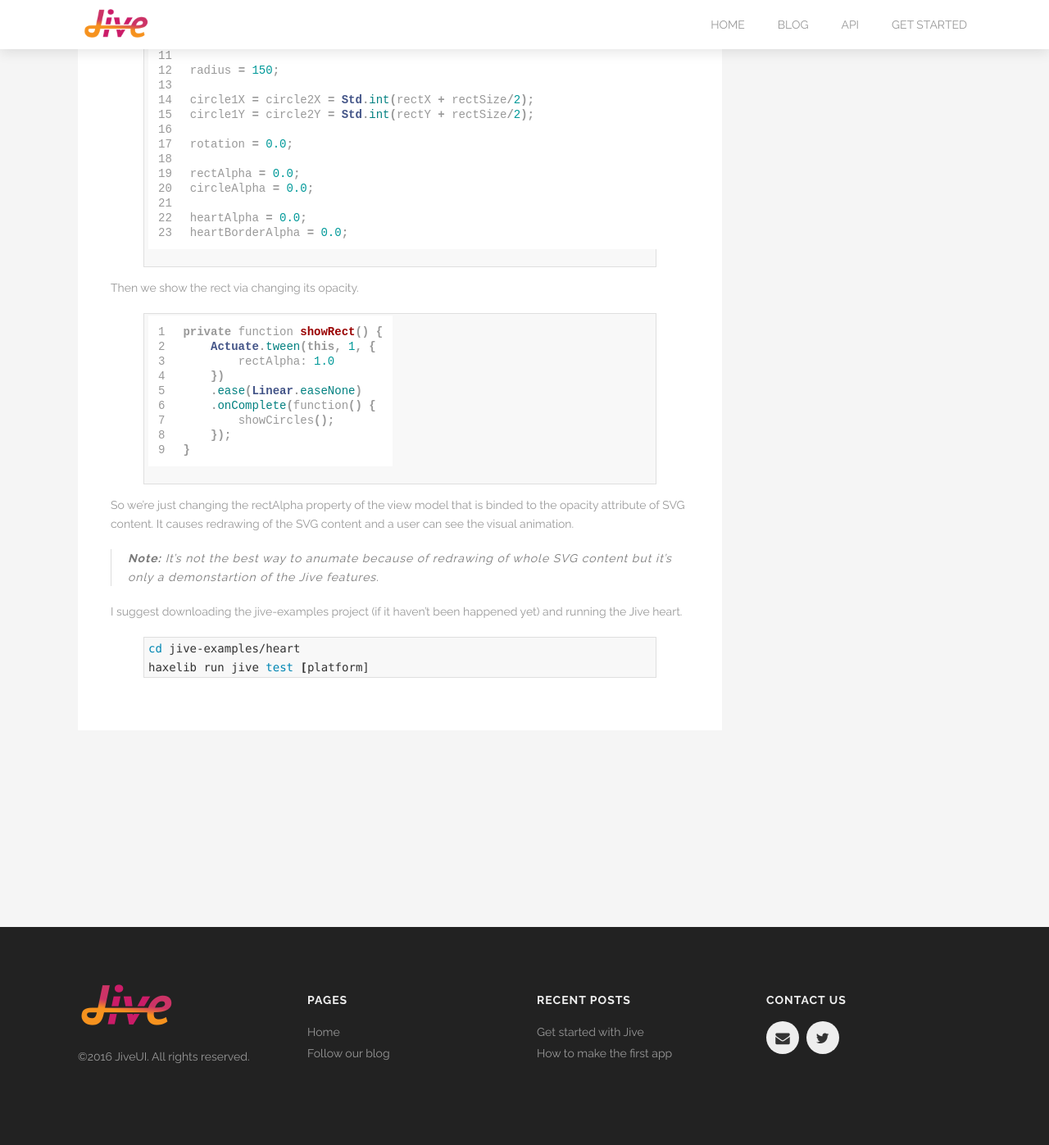
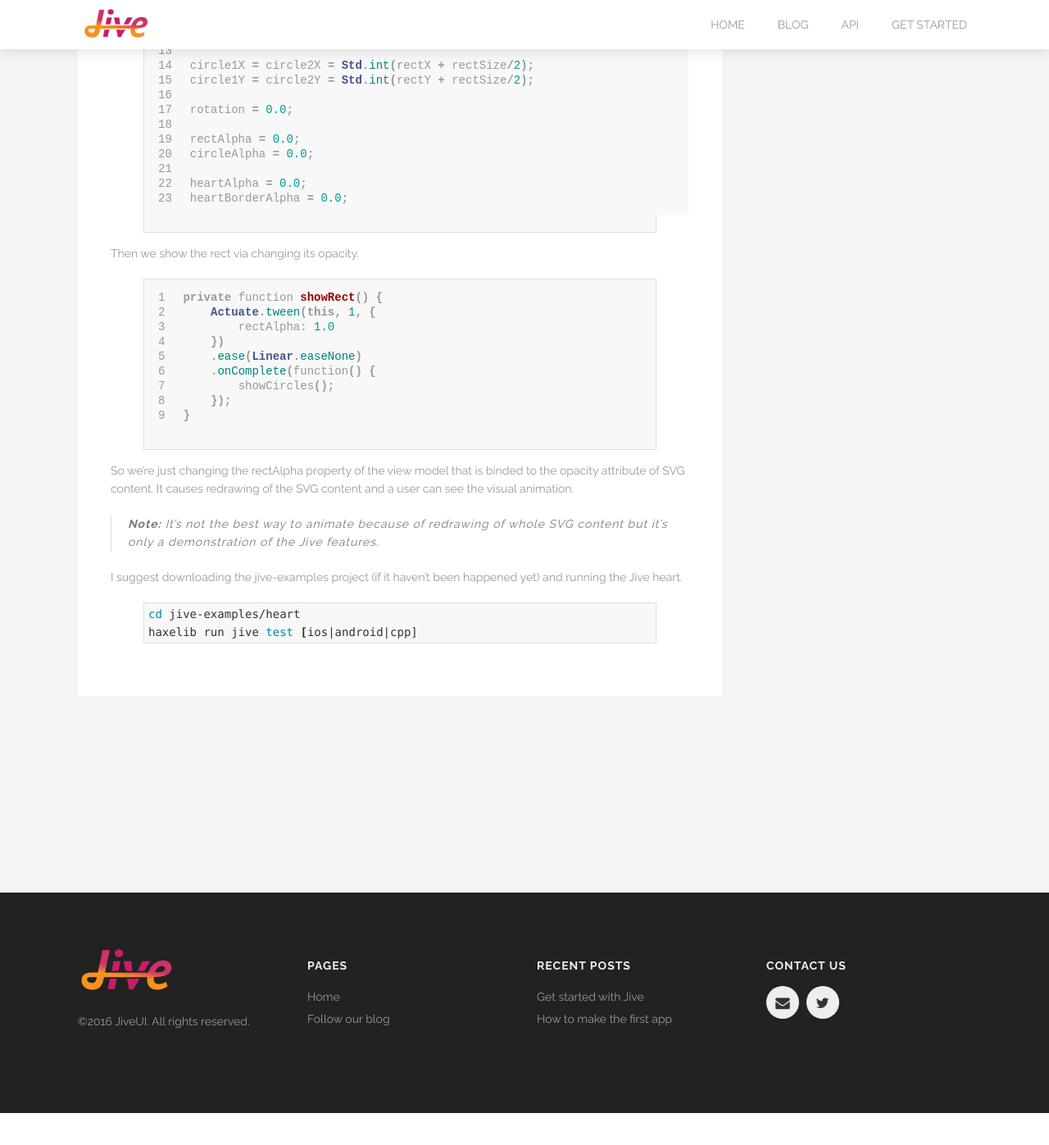
Before and after one commit to jiveui/jiveui.github.io, a Jekyll site: the page built from _posts/2016-05-21-heart.markdown, in a window 1280 px wide and 1400 px high, scrolled down 6698 px. Shown: the top 1397 px of the window at 82% size. Built offline with Jekyll 4.4.1, drawn with Linux system fonts in a browser that asks for light colours; comment, search, counter and statistics services are not loaded; after the commit the page ends 8056 px from its top, so only the background shows below that; some of the changed text lies outside the part shown.

Commit message:
Small changes to posts; Background for the code table.

```diff
--- a/_posts/2016-05-21-heart.markdown
+++ b/_posts/2016-05-21-heart.markdown
@@ -21,10 +21,8 @@ Download the source code from [jive-examples github repository](https://github.c
 The app can be run using the command line below.
 
 {% highlight bash %}
-haxelib run jive test [platform]
+haxelib run jive test [ios|android|cpp]
 {% endhighlight %}
-
-If it's not enough let's go together deeper.
 
 #### Project structure
 
@@ -307,11 +305,11 @@ private function showRect() {
 So we're just changing the rectAlpha property of the view model that is binded to the opacity attribute of SVG content.
 It causes redrawing of the SVG content and a user can see the visual animation.
 
-> **Note:** It's not the best way to anumate because of redrawing of whole SVG content but it's only a demonstartion of the Jive features.
+> **Note:** It's not the best way to animate because of redrawing of whole SVG content but it's only a demonstration of the Jive features.
 
 I suggest downloading the jive-examples project (if it haven't been happened yet) and running the Jive heart.
 
 {% highlight bash %}
 cd jive-examples/heart
-haxelib run jive test [platform]
+haxelib run jive test [ios|android|cpp]
 {% endhighlight %}
--- a/_posts/2016-05-22-get-started.markdown
+++ b/_posts/2016-05-22-get-started.markdown
@@ -54,7 +54,7 @@ haxelib run jive
 The arguments are the same as the OpenFL command line tool has. So to test the Jive app you can just run
 
 {% highlight bash %}
-haxelib run jive test [platform]
+haxelib run jive test [ios|android|cpp]
 {% endhighlight %}
 
 
--- a/_sass/foundation/components/_type.scss
+++ b/_sass/foundation/components/_type.scss
@@ -313,6 +313,10 @@ $align-class-breakpoints:
       display: block;
     }
 
+    code table {
+      background-color: $code-background-color;
+    }
+
     /* Lists */
     ul,
     ol,
```
